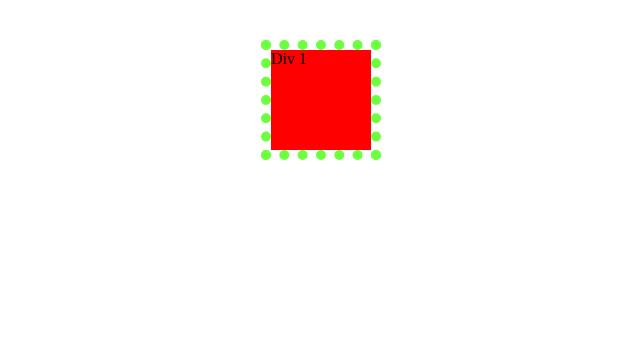
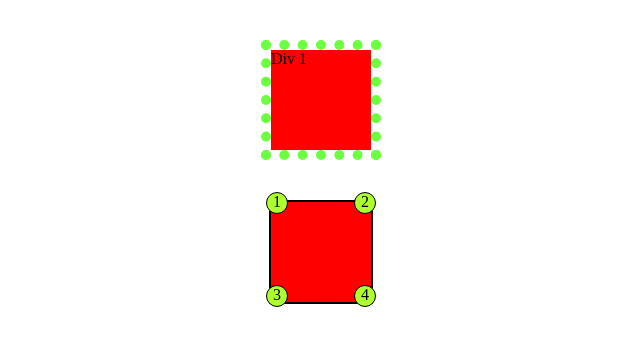
Before and after one commit to manu9688/css, a plain HTML site: page outline.html in a window 1280 px wide. Shown: the whole page, without its empty margins (319-959 px from the left). Drawn offline with Linux system fonts and the light colour scheme.

Commit message:
poner en cada esquina los numeros

```diff
--- a/css/outline.css
+++ b/css/outline.css
@@ -5,9 +5,46 @@ div{
     margin-top: 50px;
     width: 100px;
     height: 100px;
-    outline: #5fff2fea dotted 10px;
+
+}
+.outline{
+ outline: #5fff2fea dotted 10px;
     outline-offset: 0px;
 }
-div:hover{
+.outline:hover{
      outline: black dotted 5px;
 }
+.numberDiv{
+    position: relative;
+    top: 0;
+border: 2px solid black;
+}
+.circle{
+    background-color: greenyellow;
+    border: solid 1px black;
+    border-radius: 100px;
+    width: 20px;
+    height: 20px;
+    text-align: center;
+}
+
+.number1{
+    position: absolute;
+   top: -60px;
+    left: -5px;
+}
+.number2{
+    position: absolute;
+   top: -60px;
+    right: -5px;
+}
+.number3{
+    position: absolute;
+    bottom: -5px;
+    left: -5px;
+}
+.number4{
+    position: absolute;
+    bottom: -5px;
+    right: -5px;
+}
--- a/outline.html
+++ b/outline.html
@@ -7,8 +7,19 @@
     <link rel="stylesheet" href="./css/outline.css">
 </head>
 <body>
-    <div>
+    <div class="outline">
         Div 1
+    </div >
+    <div class="numberDiv">
+<div class="circle number1">1</div>
+<div class="circle number2">2</div>
+<div class="circle number3">3</div>
+<div class="circle number4">4</div>
+
+
     </div>
+
+
+
 </body>
 </html>
```
